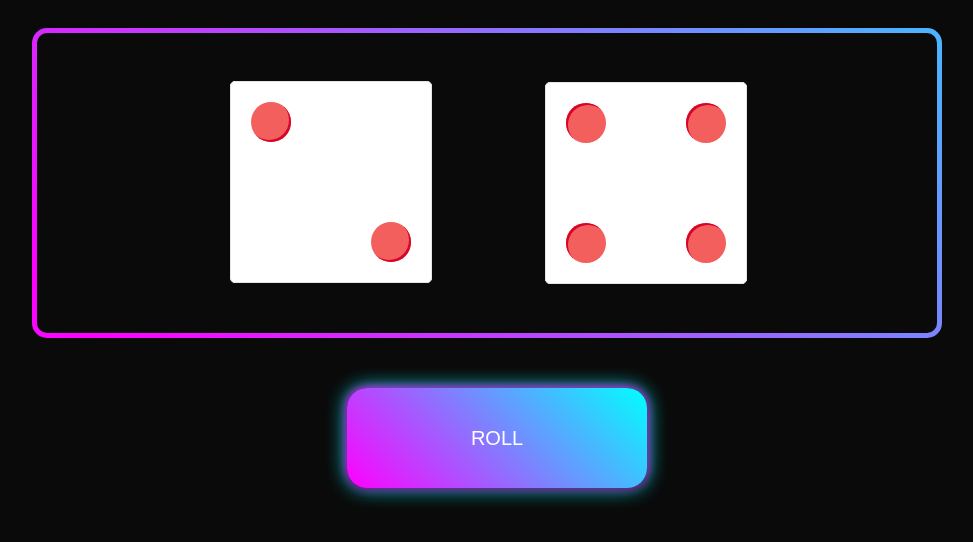
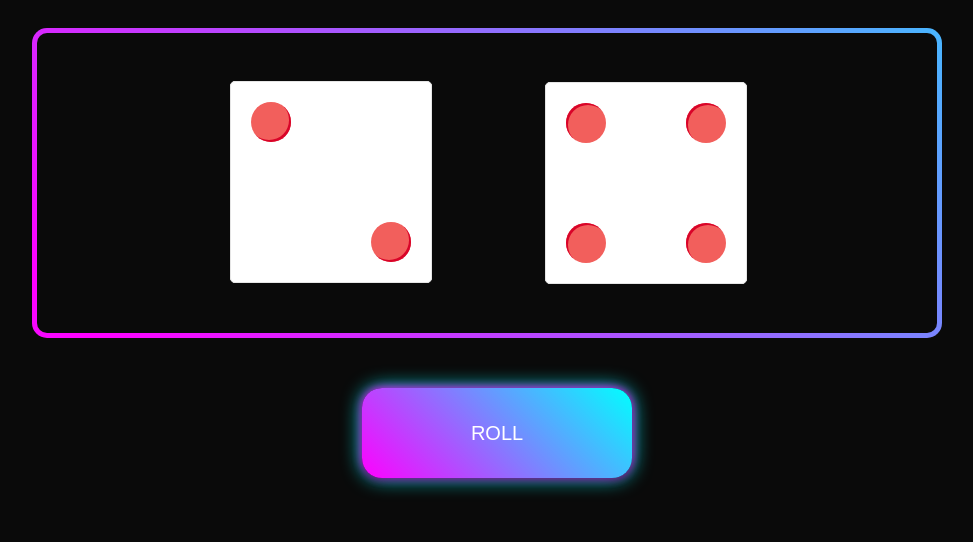
Before and after one commit to JanKhoe/dicepuzzle, a plain HTML site: page index.html in a window 1280 px wide. Shown: the whole page, without its empty margins (153-1126 px from the left). Drawn offline with Linux system fonts and the light colour scheme.

Commit message:
Add files via upload
increase font size decrease button size

```diff
--- a/style.css
+++ b/style.css
@@ -14,7 +14,7 @@ button {
   color: #fff;
   background-color: #f4d35e;
   border: none;
-  font-size: 20px;
+  font-size: 32px;
   border-radius: 20px;
   box-shadow: 1px 3px #50514F;
   outline: none;
@@ -217,8 +217,8 @@ button:hover {
 }
 
 #roll > button{
-  width: 300px;
-  height: 100px;
+  width: 270px;
+  height: 90px;
 }
 
 
```
